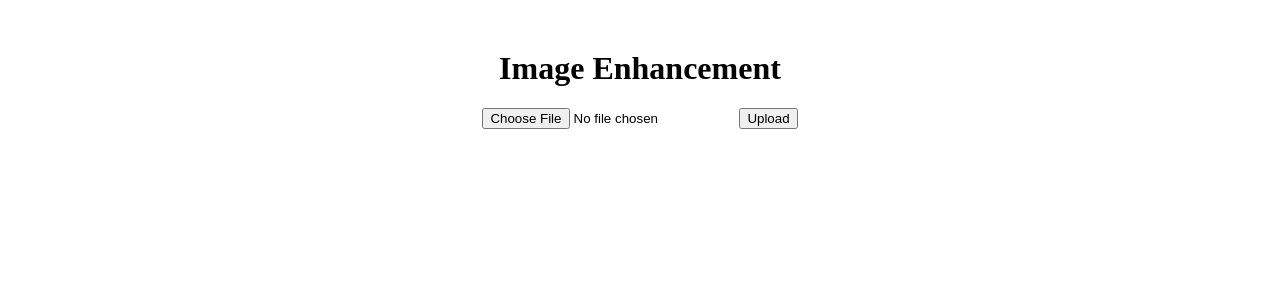
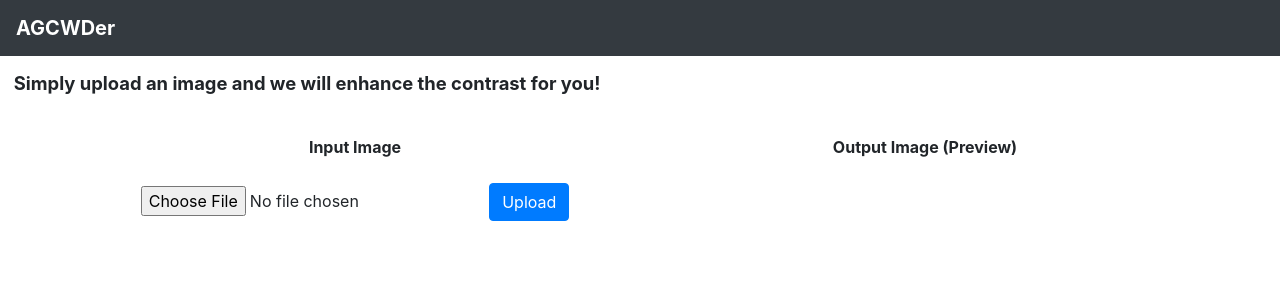
Before and after one commit to marcojalenyu/agcwder, a Flask app: page / in a window 1280 px wide. Shown: the top 300 px of the page. Run offline with Flask 3, Linux system fonts and the light colour scheme; some libraries are stand-ins or nearby versions.

Commit message:
Updated page design

```diff
--- /dev/null
+++ b/static/style.css
@@ -0,0 +1,11 @@
+.root {
+    background-color: #f0f0f0;
+    font-family: Arial, sans-serif;
+    margin: 0;
+    padding: 0;
+}
+
+.website-desc {
+    padding: 0.75em;
+    font-size: 1.15em;
+}
--- a/templates/index.html
+++ b/templates/index.html
@@ -3,39 +3,45 @@
 <head>
     <meta charset="UTF-8">
     <meta name="viewport" content="width=device-width, initial-scale=1.0">
-    <title>Image Enhancement</title>
-    <style>
-        .container {
-            text-align: center;
-            margin-top: 50px;
-        }
-        img {
-            max-width: 400px;
-            margin-top: 20px;
-        }
-        .error {
-            color: red;
-        }
-    </style>
+    <link rel="stylesheet" href="{{ url_for('static', filename='style.css') }}">
+    <link rel="stylesheet" href="https://stackpath.bootstrapcdn.com/bootstrap/4.5.2/css/bootstrap.min.css">
+    <title>AGCWDer</title>
 </head>
 <body>
+    <nav class="navbar navbar-expand-lg navbar-dark bg-dark font-weight-bold flex">
+        <a class="navbar-brand" href="/">AGCWDer</a>
+    </nav>
+    <div class="website-desc d-flex font-weight-bold mb-4">Simply upload an image and we will enhance the contrast for you!</div>
     <div class="container">
-        <h1>Image Enhancement</h1>
+        <div class="row">
+            <div class="col-md-6 text-center">
+                <div class="mb-4 font-weight-bold">Input Image</div>
+                <div>
                     <form action="/" method="post" enctype="multipart/form-data">
-            <input type="file" name="file" accept="image/*" required>
-            <button type="submit">Upload</button>
+                        <input type="file" name="file" accept="image/*" placeholder="image" required>
+                        <button class="btn btn-primary" type="submit">Upload</button>
                     </form>
-
+                </div>
+            </div>
+            <div class="col-md-6 text-center">
+                <div class="mb-4 font-weight-bold">Output Image (Preview)</div>
+                <div class="d-flex flex-column">
+                    <div>
                         {% if uploaded %}
-            <h2>Enhanced Image</h2>
-            <img src="{{ url_for('static', filename='enhanced.jpg') }}" alt="Enhanced Image">
-            <br>
-            <a href="/download"><button>Download Enhanced Image</button></a>
+                            <img class="img-fluid" src="{{ url_for('static', filename='enhanced.jpg') }}" alt="Enhanced Image">
                         {% endif %}
-
+                    </div>
+                    <div>
+                        {% if uploaded %}
+                            <a href="{{ url_for('download') }}" class="btn btn-primary mt-4">Download</a>
+                        {% endif %}
+                    </div>
                     {% if error %}
                         <p class="error">{{ error }}</p>
                     {% endif %}
                 </div>
+            </div>
+        </div>
+    </div>
 </body>
 </html>
```
Also changed, not shown: 1 other file. Lines whose indentation alone changed are shown as unchanged.
